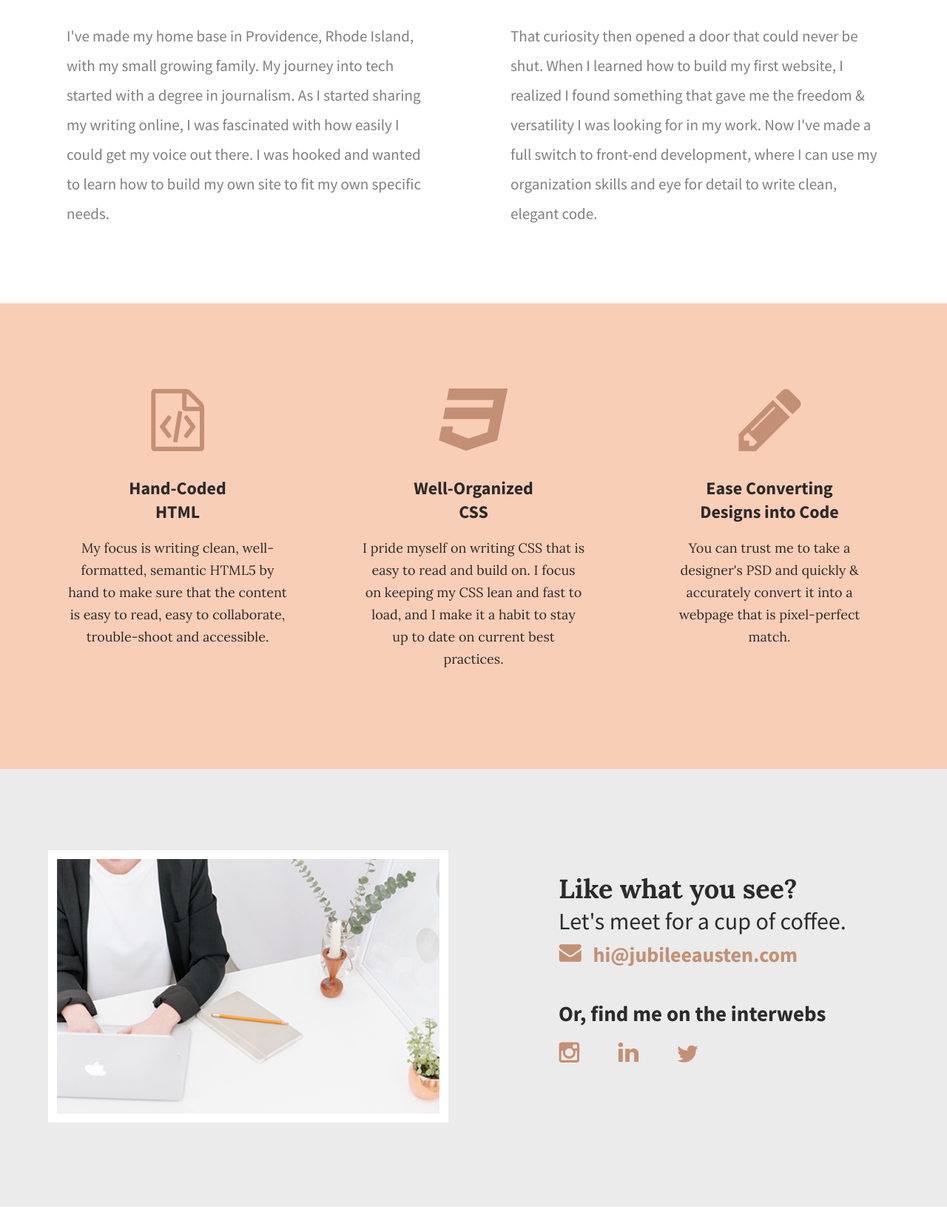
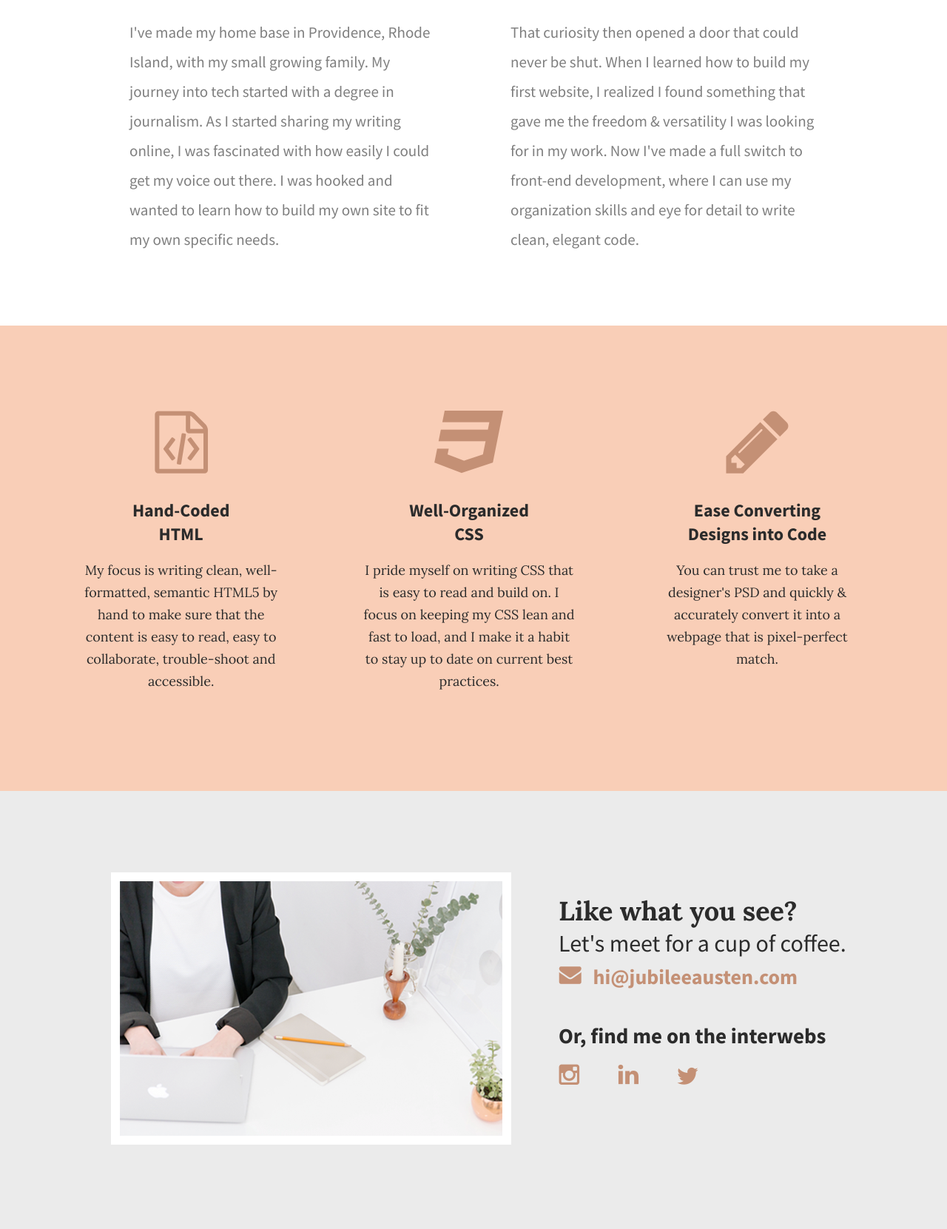
Before and after one commit to happygolily/Jubilee-Austen, a plain HTML site: page index.html in a window 1280 px wide. Shown: the part 978-2639 px from the top of the page at 74% size. Before the commit the page ends 2609 px from the top, so only its background shows below. Drawn offline with Linux system fonts and the light colour scheme.

Commit message:
Update main.css

```diff
--- a/css/main.css
+++ b/css/main.css
@@ -10,17 +10,16 @@ body {
 .full-width {
     margin: 0 auto;
     overflow: auto;
-    width: 1200px;
 }
 
 .half-width {
     float: left;
-    width: 600px;
+    width: 50%;
 }
 
 .third-width {
     float: left;
-    width: 400px;
+    width: 33%;
 }
 
 /***** HEADER section *****/
@@ -36,12 +35,12 @@ header h1 {
     color: #BBc085;
     font-family: 'Lora', serif ;
     font-size: 30px;
-    padding: 65px 0 65px 25px;
+    padding: 65px 0 65px 100px;
 }
 
 nav {
     float: right;
-    padding: 75px 25px;
+    padding: 75px 100px;
 }
 
 nav ul li{
@@ -62,7 +61,7 @@ header h2 {
     font-family: 'Lora', serif ;
     font-size: 72px;
     line-height: 80px;
-    padding: 20px 0 20px 25px;
+    padding: 20px 0 20px 100px;
     width: 1000px;
 }
 
@@ -73,7 +72,7 @@ header h2 span {
 /***** ABOUT section *****/
 
 #about .full-width {
-    padding: 80px 0;
+    padding: 75px 125px;
 }
 
 #about h2 {
@@ -98,7 +97,7 @@ header h2 span {
 }
 
 #work .full-width {
-    padding: 115px 0;
+    padding: 115px 50px;
 }
 
 #work img{
@@ -129,9 +128,9 @@ header h2 span {
     padding: 110px 0;
 }
 
-#contact img#contact-img {
+#contact #contact-img {
     border: 12px solid #ffffff;
-    margin-left: 25px;
+    margin-left: 150px;
 }
 
 #contact h2, #contact #email-header, #contact #socialmedia-header, #contact ul {
```
